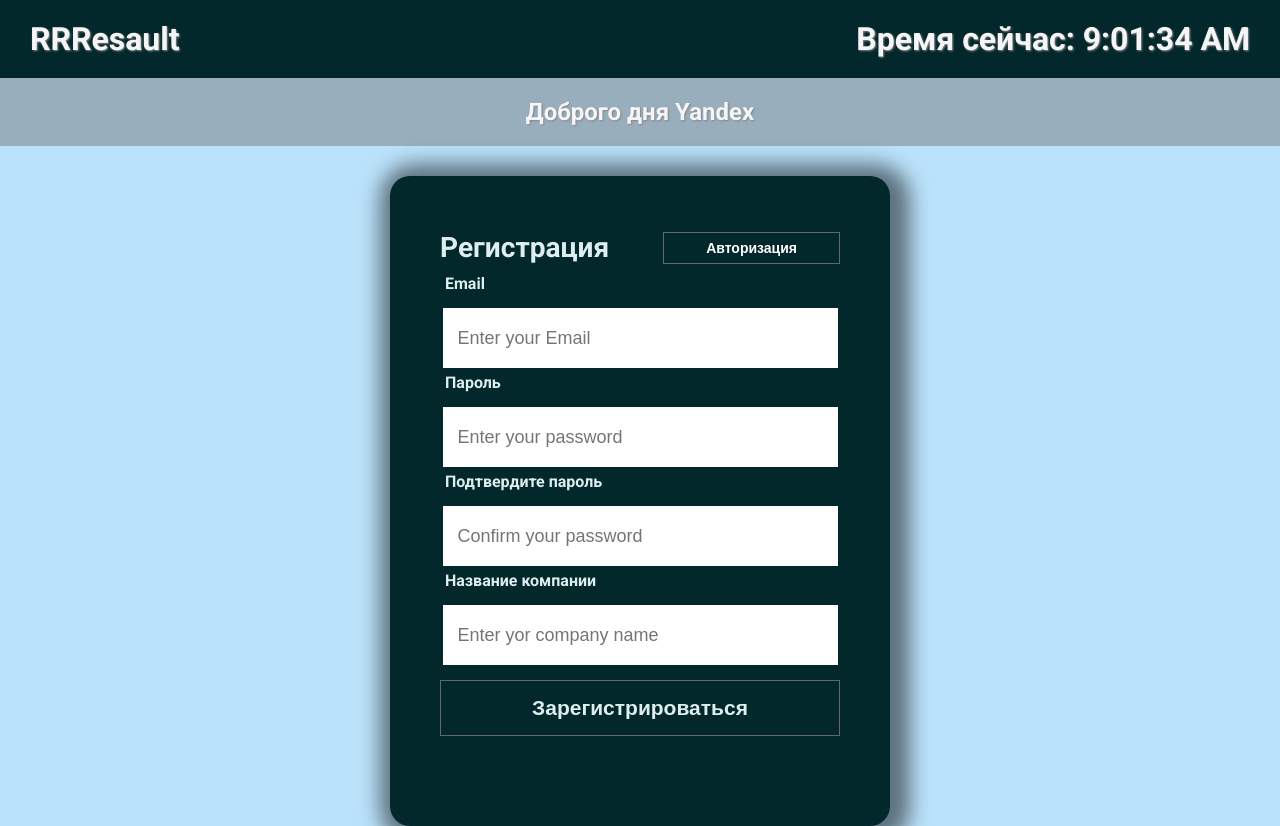
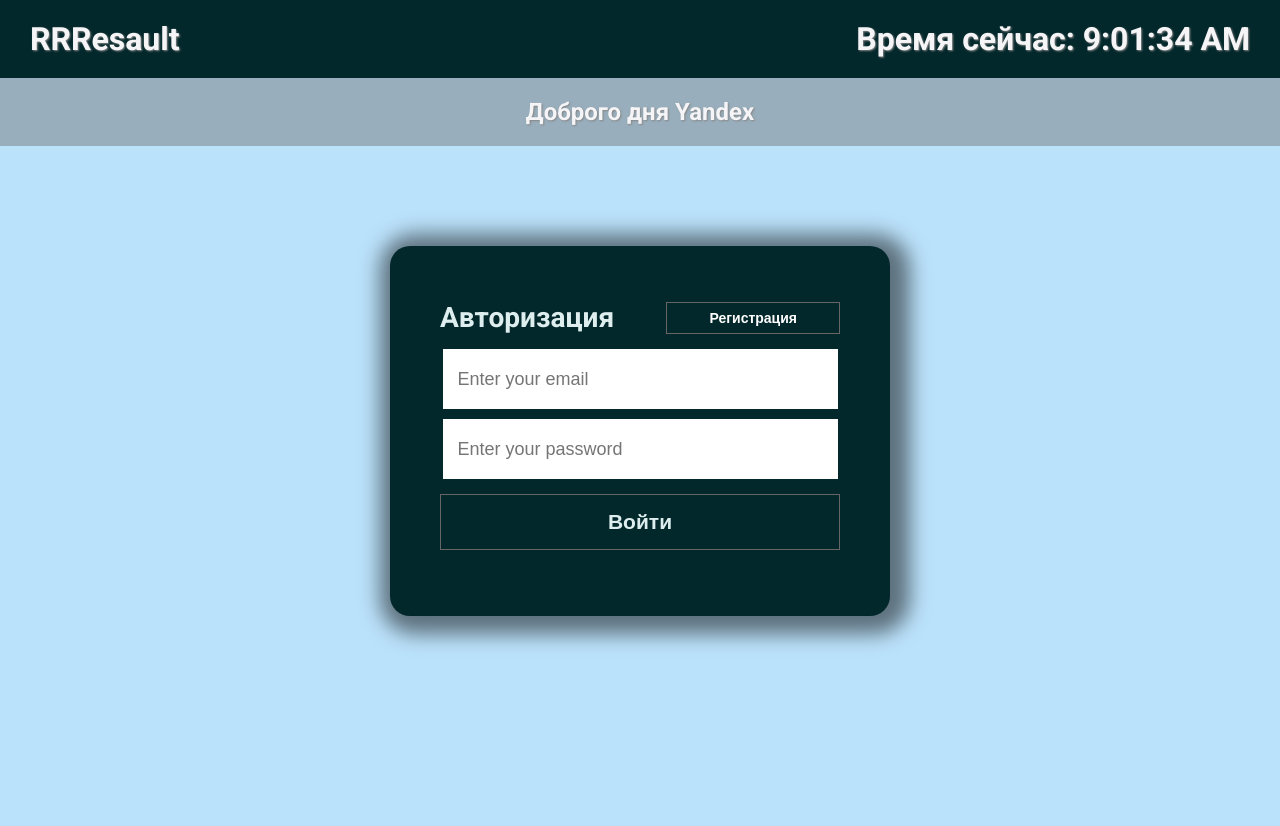
Before and after one commit to 132rust/HiringApp, a React (Create React App) app in the folder frontend/: page / in a window 1280 px wide. After the commit the page ends 800 px from the top, so only its background shows below. Built offline with nearby package versions, Linux system fonts and the light colour scheme.

Commit message:
routers, auth

```diff
--- a/frontend/src/App.js
+++ b/frontend/src/App.js
@@ -1,26 +1,30 @@
 import './App.css';
-// import { BrowserRouter, Routes, Route } from 'react-router-dom';
+import { Routes, Route } from "react-router-dom";
 import Header from './layouts /components/Header';
 import Main from './layouts /components/Main';
-// import Room from './layouts /room/Room';
+import Room from './layouts /room/Room';
 import Register from './layouts /auth/register/Register';
-// import SignIn from './layouts /auth/login/SignIn';
-
+import SignIn from './layouts /auth/login/SignIn';
+import NotFound from "./layouts /error/NotFound";
+import {RequireToken} from "../src/layouts /auth/Auth";
 
 
 
 function App() {
-  if (true) {
-    return (<Register />)}
-    else
 
-//   if (false) {return (<Room />)}
-// else {}
   return (
+
     <div className="App">
-      <Header />
-      <Main />
+        <Routes>
+              <Route path='/' element={<SignIn />}/>
+              <Route path='/register' element={<Register/>}/>
+              <Route path="*" element={<NotFound />} />
+              <Route path='/main' element={<RequireToken><Header/><Main/></RequireToken>}/>
+              <Route path='/room' element={<RequireToken><Header/><Room/></RequireToken>}/>
+
+        </Routes>
     </div>
+
   );
 }
 
--- /dev/null
+++ b/frontend/src/layouts /auth/Auth.jsx
@@ -0,0 +1,83 @@
+import React, { useEffect, useState } from "react";
+import { Navigate, useLocation } from "react-router-dom";
+
+export const setRefreshTokenToCookie = (refreshToken) => {
+    document.cookie = `refreshToken=${refreshToken}; path=/; secure; samesite=strict`;
+}
+
+export const setAccessTokenToLocalStorage = (token) => {
+    localStorage.setItem('accessToken', token);
+}
+
+function getCookie(name) {
+    const fullCookieString = '; ' + document.cookie;
+    const splitCookie = fullCookieString.split('; ' + name + '=');
+    return splitCookie.length === 2 ? splitCookie.pop().split(';').shift() : null;
+}
+
+export const fetchToken = async () => {
+    const accessToken = localStorage.getItem('accessToken');
+    if (!accessToken) {
+        return false;
+    }
+
+    const requestAccessOptions = {
+        method: 'GET',
+        headers: {
+            'Authorization': `Bearer ${accessToken}`
+        }
+    };
+
+    const formDataToSend = new FormData();
+    formDataToSend.append('refresh_token', getCookie('refreshToken'));
+
+    const requestRefreshOptions = {
+        method: 'POST',
+        body: formDataToSend
+    };
+
+    try {
+        const response = await fetch('http://127.0.0.1:8000/login/test_auth_endpoint', requestAccessOptions);
+        if (response.status === 401) {
+            console.log("401");
+
+            const response2 = await fetch('http://127.0.0.1:8000/login/token/refresh', requestRefreshOptions);
+            if (response2.ok) {
+                const data = await response2.json();
+                setAccessTokenToLocalStorage(data['access_token']);
+                // Вызываем fetchToken снова, чтобы проверить токен после обновления
+                return fetchToken();
+            } else {
+                console.error('Failed to refresh token');
+                return false;
+            }
+        }
+        return response.status === 200;
+    } catch (error) {
+        console.error('Error fetching token:', error);
+        return false;
+    }
+}
+
+export function RequireToken({ children }) {
+    const [auth, setAuth] = useState(null);
+    const location = useLocation();
+
+    useEffect(() => {
+        const fetchAuth = async () => {
+            const isAuthenticated = await fetchToken();
+            setAuth(isAuthenticated);
+        }
+        fetchAuth();
+    }, []);
+
+    if (auth === null) {
+        return <div>Loading...</div>;
+    }
+
+    if (!auth) {
+        return <Navigate to="/login" state={{ from: location }} />;
+    }
+
+    return children;
+}
--- a/frontend/src/layouts /auth/login/SignIn.jsx
+++ b/frontend/src/layouts /auth/login/SignIn.jsx
@@ -1,62 +1,60 @@
-import React, { useEffect } from "react";
-import Header from "../../components/Header";
-import { useState } from "react"
-
-
-
+import React, { useEffect, useState } from 'react';
+import Header from '../../components/Header';
+import { useNavigate } from 'react-router-dom';
 
 const SignIn = () => {
+  const [email, setEmail] = useState('');
+  const [password, setPassword] = useState('');
+  const [emailDirty, setEmailDirty] = useState(false);
+  const [passwordDirty, setPasswordDirty] = useState(false);
+  const [emailError, setEmailError] = useState('Email не может быть пустым');
+  const [passwordError, setPasswordError] = useState('Пароль не может быть пустым');
+  const [formValid, setFormValid] = useState(false);
 
+  const navigate = useNavigate();
 
-        const [email, setEmail] = useState('')
-        const [password, setPassword] = useState('')
-        const [emailDirty, setEmailDirty] = useState(false)
-        const [passwordDirty, setPasswordDirty] = useState(false)
-        const [emailError, setEmailError] = useState('Email не может быть пустым')
-        const [passwordError, setPasswordError] = useState('Пароль не может быть пустым')
-        const [formValid, setFormValid] = useState(false)
-
-        useEffect( () => {
-            if(emailError || passwordError){
-                setFormValid(false)
-            } else{
-                setFormValid(true)
+  useEffect(() => {
+    if (emailError || passwordError) {
+      setFormValid(false);
+    } else {
+      setFormValid(true);
     }
-        }, [emailError, passwordError])
+  }, [emailError, passwordError]);
 
   const emailHandler = (e) => {
-    setEmail(e.target.value)
-    const re =  /^(([^<>()[\]\\.,;:\s@\"]+(\.[^<>()[\]\\.,;:\s@\"]+)*)|(\".+\"))@((\[[0-9]{1,3}\.[0-9]{1,3}\.[0-9]{1,3}\.[0-9]{1,3}\])|(([a-zA-Z\-0-9]+\.)+[a-zA-Z]{2,}))$/
-    if (!re.test(String(e.target.value).toLowerCase())){
-        setEmailError('Некоректный email')
-    } else{
-        setEmailError("")
+    setEmail(e.target.value);
+    const re = /^(([^<>()[\]\\.,;:\s@\"]+(\.[^<>()[\]\\.,;:\s@\"]+)*)|(\".+\"))@((\[[0-9]{1,3}\.[0-9]{1,3}\.[0-9]{1,3}\.[0-9]{1,3}\])|(([a-zA-Z\-0-9]+\.)+[a-zA-Z]{2,}))$/;
+    if (!re.test(String(e.target.value).toLowerCase())) {
+      setEmailError('Некорректный email');
+    } else {
+      setEmailError('');
     }
-}
+  };
 
   const passwordHandler = (e) => {
-    setPassword(e.target.value)
-    if (e.target.value.length < 3 || e.target.value.length > 8){
-        setPasswordError('Пароль должен быть длинее 3 и меньше 8 символов')
-        if(!e.target.value){
-            setPasswordError('Пароль не может быть пустым')
+    setPassword(e.target.value);
+    if (e.target.value.length < 3 || e.target.value.length > 8) {
+      setPasswordError('Пароль должен быть длиннее 3 и меньше 8 символов');
+      if (!e.target.value) {
+        setPasswordError('Пароль не может быть пустым');
       }
-    } else{
-        setPasswordError("")
+    } else {
+      setPasswordError('');
     }
-}
+  };
 
-const blurHandle = (e) =>{
+  const blurHandle = (e) => {
     switch (e.target.name) {
       case 'email':
-            setEmailDirty(true)
-            break
+        setEmailDirty(true);
+        break;
       case 'password':
-            setPasswordDirty(true)
-            break
+        setPasswordDirty(true);
+        break;
+      default:
+        break;
     }
-}
-
+  };
 
   const handleSubmit = async (e) => {
     e.preventDefault();
@@ -72,6 +70,7 @@ const handleSubmit = async (e) => {
       if (response.ok) {
         // Обработка успешного входа
         console.log('Login successful:', data);
+        // Здесь можно добавить переход на другую страницу после успешного входа
       } else {
         // Обработка ошибки
         console.error('Login failed:', data);
@@ -81,50 +80,42 @@ const handleSubmit = async (e) => {
     }
   };
 
+  const handleRegister = () => {
+    navigate('/register');
+  };
 
-
-    return(
+  return (
     <>
       <Header />
       <div className="wrapper">
-
         <div className="wrapper_header">
           <h3>Авторизация</h3>
-                <button>Регистрация</button>
-
+          <button onClick={handleRegister}>Регистрация</button>
         </div>
         <form onSubmit={handleSubmit}>
-
           <input
-                    onChange={e => emailHandler(e)}
-                    onBlur={e => blurHandle(e)}
+            onChange={emailHandler}
+            onBlur={blurHandle}
             value={email}
             name="email"
             type="text"
-                    placeholder="Enter your email"/>
-            {(emailDirty && emailError) && <div style={{color:'red'}}>{emailError}</div>}
-
+            placeholder="Enter your email"
+          />
+          {emailDirty && emailError && <div style={{ color: 'red' }}>{emailError}</div>}
           <input
-                    onChange={e => passwordHandler(e)}
-                    onBlur={e => blurHandle(e)}
+            onChange={passwordHandler}
+            onBlur={blurHandle}
             value={password}
             name="password"
             type="password"
-                    placeholder="Enter your password"/>
-            {(passwordDirty && passwordError) && <div style={{color:'red'}}>{passwordError}</div>}
-                    <button disabled={!formValid} type="sumbit">Войти</button>
-                    <div className="label_text">
+            placeholder="Enter your password"
+          />
+          {passwordDirty && passwordError && <div style={{ color: 'red' }}>{passwordError}</div>}
+          <button disabled={!formValid} type="submit">Войти</button>
+        </form>
       </div>
-                </form>
-
-          </div>
-
-
     </>
-    )
-
-
-
+  );
 };
 
 export default SignIn;
--- a/frontend/src/layouts /auth/register/Register.jsx
+++ b/frontend/src/layouts /auth/register/Register.jsx
@@ -1,176 +1,180 @@
-import { useEffect, useState } from "react"
-import React from "react";
-import Header from "../../components/Header"
-
+import React, { useEffect, useState } from "react";
+import Header from "../../components/Header";
+import { useNavigate } from 'react-router-dom';
 
 const Register = () => {
-const [email, setEmail] = useState('')
-const [password, setPassword] = useState('')
-const [confirmPassword, setConfirmPassword] = useState('')
-const [companyName, setComapnyName] = useState('')
-const [emailDirty, setEmailDirty] = useState(false)
-const [passwordDirty, setPasswordDirty] = useState(false)
-const [confirmPasswordDirty, setConfirmPasswordDirty] = useState(false)
-const [companyNameDirty, setComapnyNameDirty] = useState(false)
-const [emailError, setEmailError] = useState('Email не может быть пустым')
-const [passwordError, setPasswordError] = useState('Пароль не может быть пустым')
-const [confirmPasswordError, setConfirmPasswordError] = useState('Пароли не совпадают')
-const [companyNameError, setComapnyNameError] = useState('Строка не должна быть пуста')
-const [formValid, setFormValid] = useState(false)
+  const [email, setEmail] = useState('');
+  const [password, setPassword] = useState('');
+  const [confirmPassword, setConfirmPassword] = useState('');
+  const [companyName, setCompanyName] = useState('');
+  const [emailDirty, setEmailDirty] = useState(false);
+  const [passwordDirty, setPasswordDirty] = useState(false);
+  const [confirmPasswordDirty, setConfirmPasswordDirty] = useState(false);
+  const [companyNameDirty, setCompanyNameDirty] = useState(false);
+  const [emailError, setEmailError] = useState('Email не может быть пустым');
+  const [passwordError, setPasswordError] = useState('Пароль не может быть пустым');
+  const [confirmPasswordError, setConfirmPasswordError] = useState('Пароли не совпадают');
+  const [companyNameError, setCompanyNameError] = useState('Строка не должна быть пуста');
+  const [formValid, setFormValid] = useState(false);
 
+  const navigate = useNavigate();
 
-useEffect( () => {
-    if(emailError || passwordError || confirmPasswordError || companyNameError ){
-        setFormValid(false)
-    } else{
-        setFormValid(true)
+  useEffect(() => {
+    if (emailError || passwordError || confirmPasswordError || companyNameError) {
+      setFormValid(false);
+    } else {
+      setFormValid(true);
     }
-}, [emailError, passwordError, confirmPasswordError, companyNameError])
+  }, [emailError, passwordError, confirmPasswordError, companyNameError]);
 
   const emailHandler = (e) => {
-setEmail(e.target.value)
-const re =  /^(([^<>()[\]\\.,;:\s@\"]+(\.[^<>()[\]\\.,;:\s@\"]+)*)|(\".+\"))@((\[[0-9]{1,3}\.[0-9]{1,3}\.[0-9]{1,3}\.[0-9]{1,3}\])|(([a-zA-Z\-0-9]+\.)+[a-zA-Z]{2,}))$/
-if (!re.test(String(e.target.value).toLowerCase())){
-setEmailError('Некоректный email')
-} else{
-setEmailError("")
+    setEmail(e.target.value);
+    const re = /^(([^<>()[\]\\.,;:\s@\"]+(\.[^<>()[\]\\.,;:\s@\"]+)*)|(\".+\"))@((\[[0-9]{1,3}\.[0-9]{1,3}\.[0-9]{1,3}\.[0-9]{1,3}\])|(([a-zA-Z\-0-9]+\.)+[a-zA-Z]{2,}))$/;
+    if (!re.test(String(e.target.value).toLowerCase())) {
+      setEmailError('Некорректный email');
+    } else {
+      setEmailError('');
     }
-}
+  };
 
   const passwordHandler = (e) => {
-setPassword(e.target.value)
-if (e.target.value.length < 3 || e.target.value.length > 8){
-setPasswordError('Пароль должен быть длинее 3 и меньше 8 символов')
-if(!e.target.value){
-    setPasswordError('Пароль не может быть пустым')
+    setPassword(e.target.value);
+    if (e.target.value.length < 3 || e.target.value.length > 8) {
+      setPasswordError('Пароль должен быть длиннее 3 и меньше 8 символов');
+      if (!e.target.value) {
+        setPasswordError('Пароль не может быть пустым');
       }
-} else{
-setPasswordError("")
+    } else {
+      setPasswordError('');
     }
-}
+  };
 
   const confirmPasswordHandler = (e) => {
-    setConfirmPassword(e.target.value)
-    if (e.target.value.length < 3 || e.target.value.length > 8){
-    setConfirmPasswordError('Пароль должен быть длинее 3 и меньше 8 символов')
-    if(!e.target.value){
-        setConfirmPasswordError('Пароль не может быть пустым')
+    setConfirmPassword(e.target.value);
+    if (e.target.value !== password) {
+      setConfirmPasswordError('Пароли не совпадают');
+    } else {
+      setConfirmPasswordError('');
     }
-    } else if (passwordHandler===confirmPasswordHandler){
-
-    } else
-    {
-        setConfirmPasswordError("")
-     }
-    }
+  };
 
   const companyNameHandler = (e) => {
-        setComapnyName(e.target.value)
-        const re =  /^(([^<>()[\]\\.,;:\s@\"]+(\.[^<>()[\]\\.,;:\s@\"]+)*)|(\".+\"))@((\[[0-9]{1,3}\.[0-9]{1,3}\.[0-9]{1,3}\.[0-9]{1,3}\])|(([a-zA-Z\-0-9]+\.)+[a-zA-Z]{2,}))$/
-        if (!re.test(String(e.target.value).toLowerCase())){
-        setComapnyNameError('Строка не должна быть пуста')
-        } else{
-        setComapnyNameError("")
+    setCompanyName(e.target.value);
+    if (!e.target.value.trim()) {
+      setCompanyNameError('Название компании не может быть пустым');
+    } else {
+      setCompanyNameError('');
     }
-        }
+  };
 
-
-const blurHandler = (e) =>{
+  const blurHandler = (e) => {
     switch (e.target.name) {
       case 'email':
-            setEmailDirty(true)
-            break
+        setEmailDirty(true);
+        break;
       case 'password':
-            setPasswordDirty(true)
-            break
+        setPasswordDirty(true);
+        break;
       case 'confirmPassword':
-            setConfirmPasswordDirty(true)
-            break
+        setConfirmPasswordDirty(true);
+        break;
       case 'companyName':
-            setComapnyNameDirty(true)
-            break
+        setCompanyNameDirty(true);
+        break;
+      default:
+        break;
     }
+  };
+
+  const handleSubmit = async (e) => {
+    e.preventDefault();
+    if (!formValid) return;
+
+    try {
+      const response = await fetch('http://127.0.0.1:8000/register', {
+        method: 'POST',
+        headers: {
+          'Content-Type': 'application/json',
+        },
+        body: JSON.stringify({ email, password, companyName }),
+      });
+      const data = await response.json();
+      if (response.ok) {
+        // Обработка успешной регистрации
+        console.log('Registration successful:', data);
+        // Переход на страницу входа
+        navigate('/signin');
+      } else {
+        // Обработка ошибки
+        console.error('Registration failed:', data);
       }
+    } catch (error) {
+      console.error('Error:', error);
+    }
+  };
 
+  const handleSignIn = () => {
+    navigate('/');
+  };
 
-
-
-
-
-    return(
-
+  return (
     <>
-
       <Header />
       <div className="wrapper_register">
         <div className="wrapper_header_register">
           <h3>Регистрация</h3>
-                <button>Авторизация</button>
-
+          <button onClick={handleSignIn}>Авторизация</button>
         </div>
-                <form>
+        <form onSubmit={handleSubmit}>
           <label>Email</label>
-
           <input
-                     onBlur={e => blurHandler(e)}
-                     onChange={e => emailHandler(e)}
+            onBlur={blurHandler}
+            onChange={emailHandler}
             type="email"
-                     placeholder="Enter your Email"
-                     name="text"
+            placeholder="Введите ваш Email"
+            name="email"
             value={email}
           />
-                 {(emailDirty && emailError) && <div style={{color:'red'}}>{emailError}</div>}
-
-
+          {emailDirty && emailError && <div style={{ color: 'red' }}>{emailError}</div>}
 
           <label>Пароль</label>
-
           <input
-                    onBlur={e => blurHandler(e)}
-                    onChange={e => passwordHandler(e)}
+            onBlur={blurHandler}
+            onChange={passwordHandler}
             type="password"
             name="password"
-                    placeholder="Enter your password"
+            placeholder="Введите ваш пароль"
             value={password}
           />
-
-{(passwordDirty && passwordDirty) && <div style={{color:'red'}}>{passwordError}</div>}
-
+          {passwordDirty && passwordError && <div style={{ color: 'red' }}>{passwordError}</div>}
 
           <label>Подтвердите пароль</label>
-
           <input
-                    onBlur={e => blurHandler(e)}
-                    onChange={e => confirmPasswordHandler(e)}
+            onBlur={blurHandler}
+            onChange={confirmPasswordHandler}
             type="password"
-                    placeholder="Confirm your password"
             name="confirmPassword"
+            placeholder="Подтвердите ваш пароль"
             value={confirmPassword}
           />
-                     {(confirmPasswordDirty && confirmPasswordError) && <div style={{color:'red'}}>{confirmPasswordError}</div>}
+          {confirmPasswordDirty && confirmPasswordError && <div style={{ color: 'red' }}>{confirmPasswordError}</div>}
 
           <label>Название компании</label>
-
           <input
-                    onBlur={e => blurHandler(e)}
-                    onChange={e => companyNameHandler(e)}
+            onBlur={blurHandler}
+            onChange={companyNameHandler}
             type="text"
-                    placeholder="Enter yor company name"
-                    name='companyName'
+            name="companyName"
+            placeholder="Введите название вашей компании"
             value={companyName}
           />
-          {(companyNameDirty && companyNameError) && <div style={{color:'red'}}>{companyNameError}</div>}
-                    <button disabled={!formValid} type="sumbit">Зарегистрироваться</button>
+          {companyNameDirty && companyNameError && <div style={{ color: 'red' }}>{companyNameError}</div>}
 
+          <button disabled={!formValid} type="submit">Зарегистрироваться</button>
         </form>
-
       </div>
-
-
     </>
-    )
-
-
+  );
 };
 
 export default Register;
--- /dev/null
+++ b/frontend/src/layouts /error/NotFound.jsx
@@ -0,0 +1,12 @@
+import React from 'react';
+
+const NotFound = () => {
+    return (
+        <div>
+            <h2>404 - Страница не найдена</h2>
+            <p>Извините, запрашиваемая страница не существует.</p>
+        </div>
+    );
+};
+
+export default NotFound;
```
Also changed, not shown: frontend/package.json (+10 -1 lines), frontend/src/index.js (+11 -14 lines), frontend/src/webpack.config.js (added, +55 -0 lines), 1 other file (tests, documents, lock files or other folders). Lines whose indentation alone changed are shown as unchanged.
